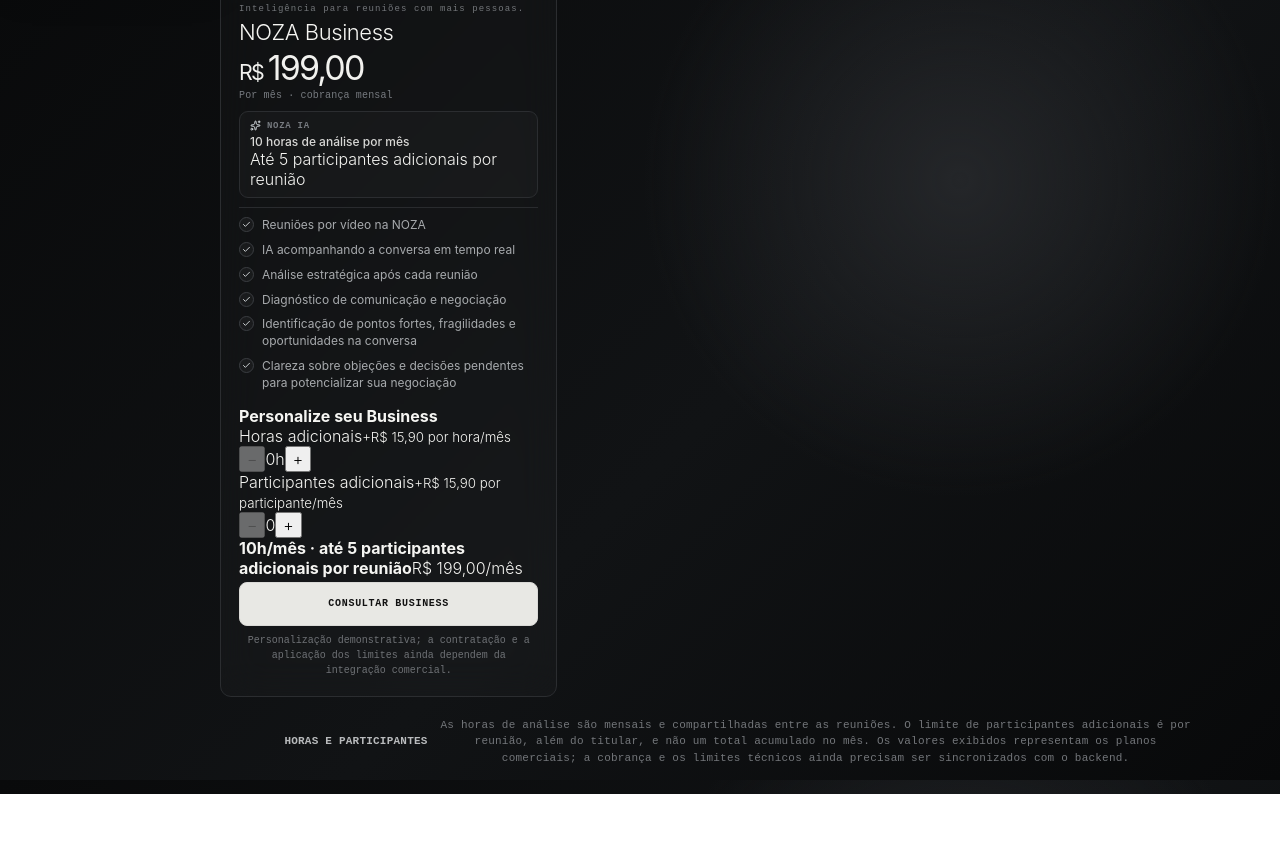
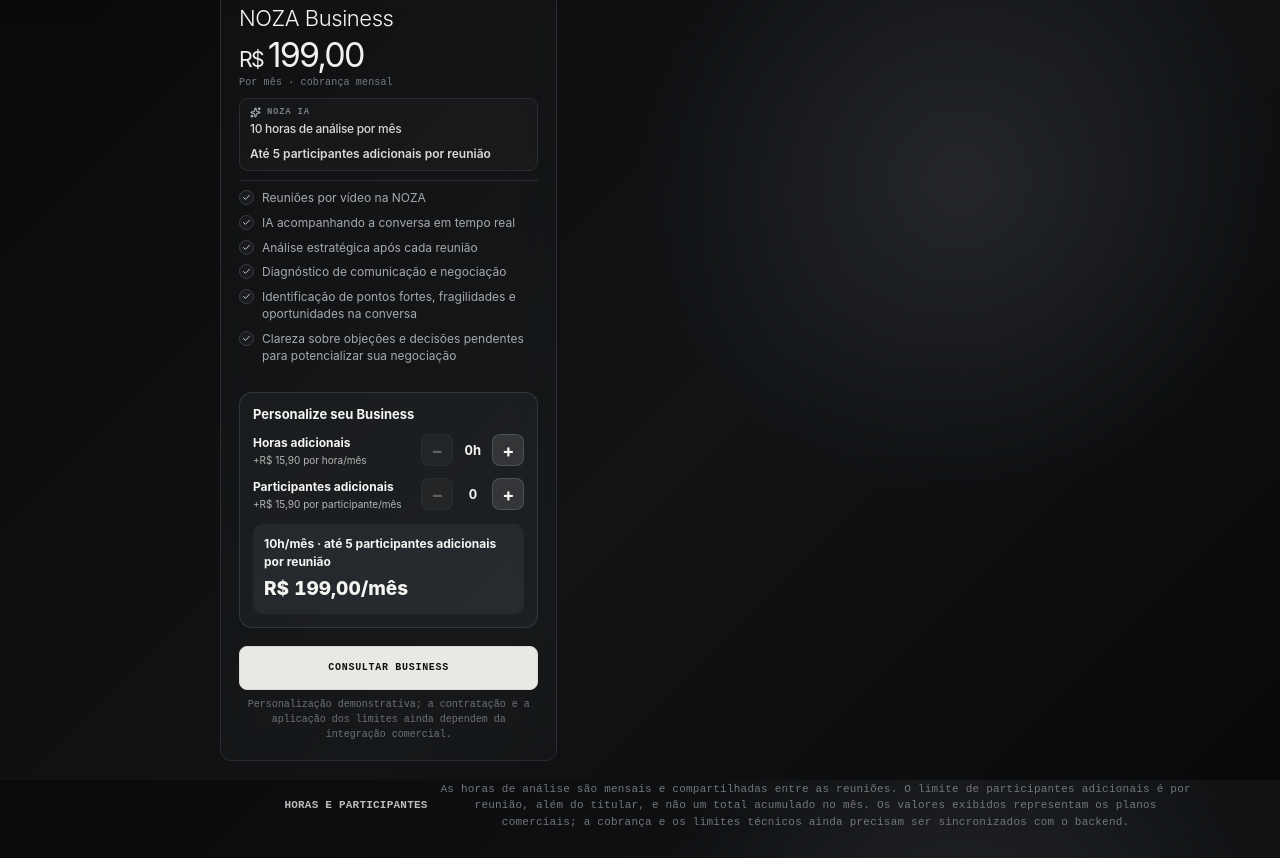
Before and after one commit to nexenagencia-prog/NOZA, a Next.js app: page /planos in a window 1280 px wide. Shown: the part 820-1678 px from the top of the page. Before the commit the page ends 1614 px from the top, so only its background shows below. Built offline with nearby package versions, Linux system fonts and the light colour scheme.

Commit message:
style: destacar horas e personalização nos quatro planos

```diff
--- a/app/planos/pricing.css
+++ b/app/planos/pricing.css
@@ -305,3 +305,22 @@ html body:has(.pricing-page) .plan-card-footer{padding-top:4px!important}
 html body:has(.pricing-page) .plan-card-footer .plan-note{margin-top:7px!important;min-height:28px!important}
 html body:has(.pricing-page) .business-price{font-size:18px!important;font-weight:350!important;letter-spacing:0!important}
 html body:has(.pricing-page) .price-card:has(.business-price) .plan-price{min-height:34px!important;align-items:center!important}
+
+
+/* Quatro planos e destaque de capacidade: mantém a identidade da aplicação. */
+.pricing-grid-four{grid-template-columns:repeat(4,minmax(0,1fr))}
+.pricing-grid-four .price-card{padding:18px 16px 16px}
+.pricing-hours-emphasis{display:block!important;font-size:19px!important;line-height:1.25!important;font-weight:750!important;letter-spacing:-.025em}
+.pricing-guests-emphasis{margin-top:9px;font-size:12px;font-weight:600;line-height:1.45;opacity:.88}
+.pricing-business-customizer{margin:14px 0;padding:13px;border:1px solid rgba(113,132,143,.25);border-radius:13px;background:rgba(129,147,160,.07)}
+.pricing-business-customizer>strong{display:block;font-size:13px;margin-bottom:11px}
+.pricing-addon-row{display:flex;align-items:center;justify-content:space-between;gap:8px;margin:12px 0;font-size:12px;font-weight:650}
+.pricing-addon-row small{display:block;margin-top:4px;font-size:10px;font-weight:400;opacity:.7}
+.pricing-stepper{display:flex;align-items:center;gap:6px;flex-shrink:0}
+.pricing-stepper button{width:32px;height:32px;border:1px solid rgba(120,135,145,.35);border-radius:8px;background:rgba(255,255,255,.1);color:inherit;font-size:18px;cursor:pointer}
+.pricing-stepper button:disabled{opacity:.3;cursor:default}
+.pricing-stepper output{min-width:27px;font-size:13px;font-weight:750;text-align:center;font-variant-numeric:tabular-nums}
+.pricing-custom-summary{display:flex;flex-direction:column;gap:5px;margin-top:14px;padding:11px;border-radius:10px;background:rgba(100,118,132,.13);font-size:12px;line-height:1.45}
+.pricing-custom-summary span{font-size:19px;font-weight:800;font-variant-numeric:tabular-nums}
+@media(max-width:1200px){.pricing-grid-four{grid-template-columns:repeat(2,minmax(0,1fr))}}
+@media(max-width:680px){.pricing-grid-four{grid-template-columns:1fr}}
```
